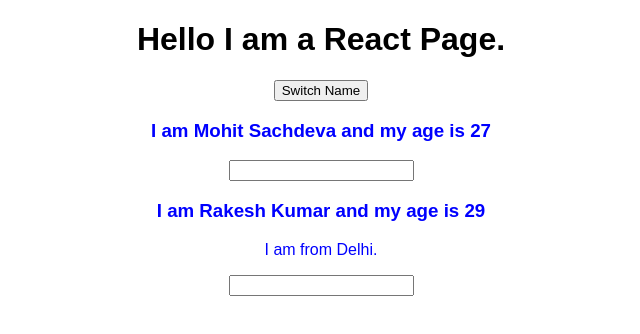
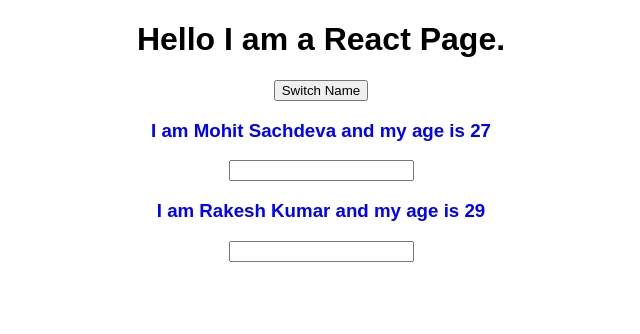
Before and after one commit to sachdeva2008/react_new, a React (Create React App) app: page / in a window 1280 px wide. Both pictures are taken after a click on the button "Switch Name". Shown: the top 334 px of the page, without its empty margins (319-959 px from the left). Built offline with nearby package versions, Linux system fonts and the light colour scheme.

Commit message:
added code for dynamic list building with map function

```diff
--- a/src/App.js
+++ b/src/App.js
@@ -46,13 +46,10 @@ class App extends Component {
     if(this.state.showPersonList){
           Persons = (
           <div>
-            <p><Person
-            Name = {this.state.persons[0].Name} Age = {this.state.persons[0].Age} Change = {this.nameChangedHandler} Click = {this.switchNameHandler.bind(this,"Mohit Sachdeva")}
-            /></p>
-            <p><Person
-            Name = {this.state.persons[1].Name} Age = {this.state.persons[1].Age} >I am from Delhi.
-            </Person>
-            </p>
+            {this.state.persons.map(person => {
+                return <p><Person Name = {person.Name} Age = {person.Age} ></Person></p>
+            })}
+
           </div>
         )
     }
```
